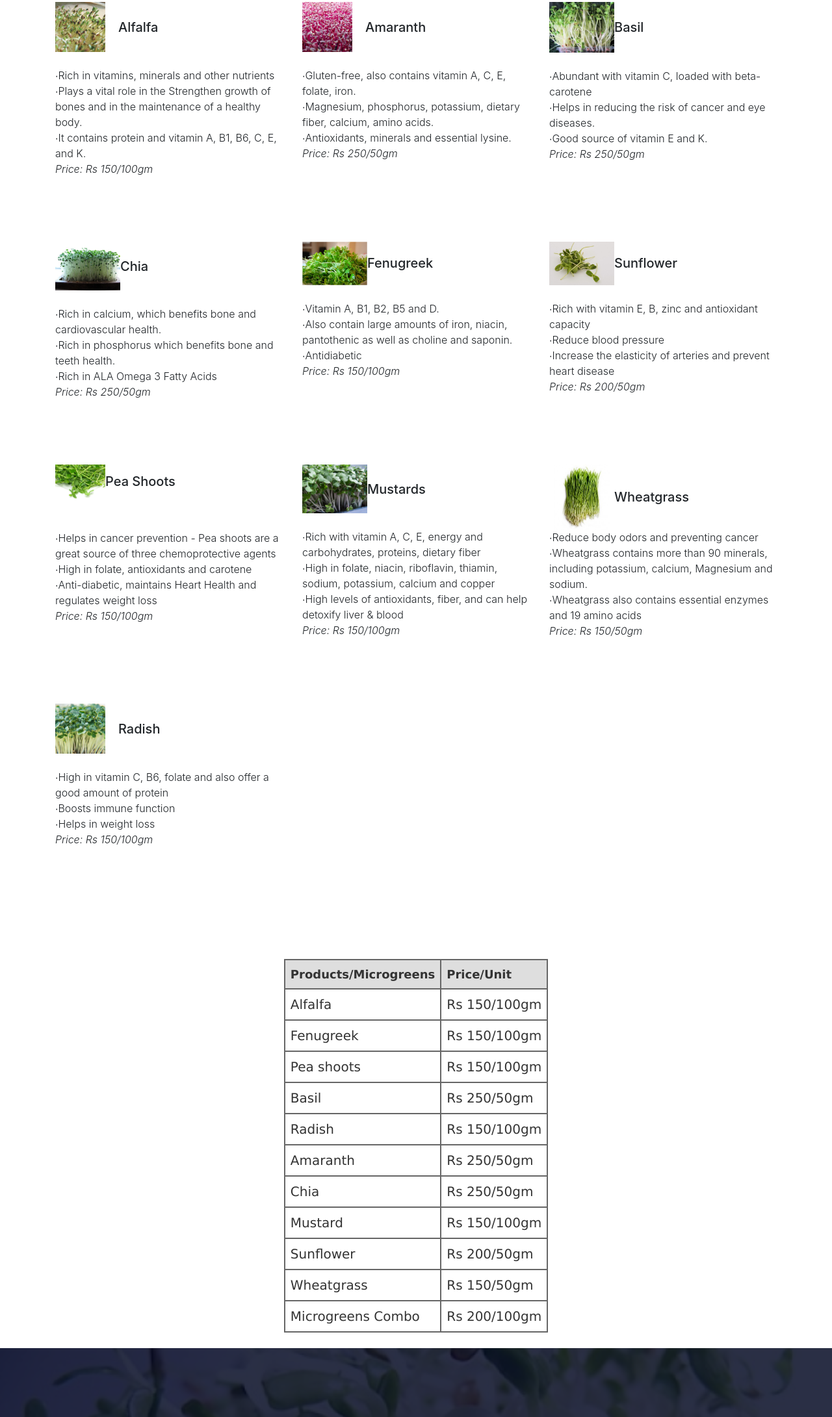
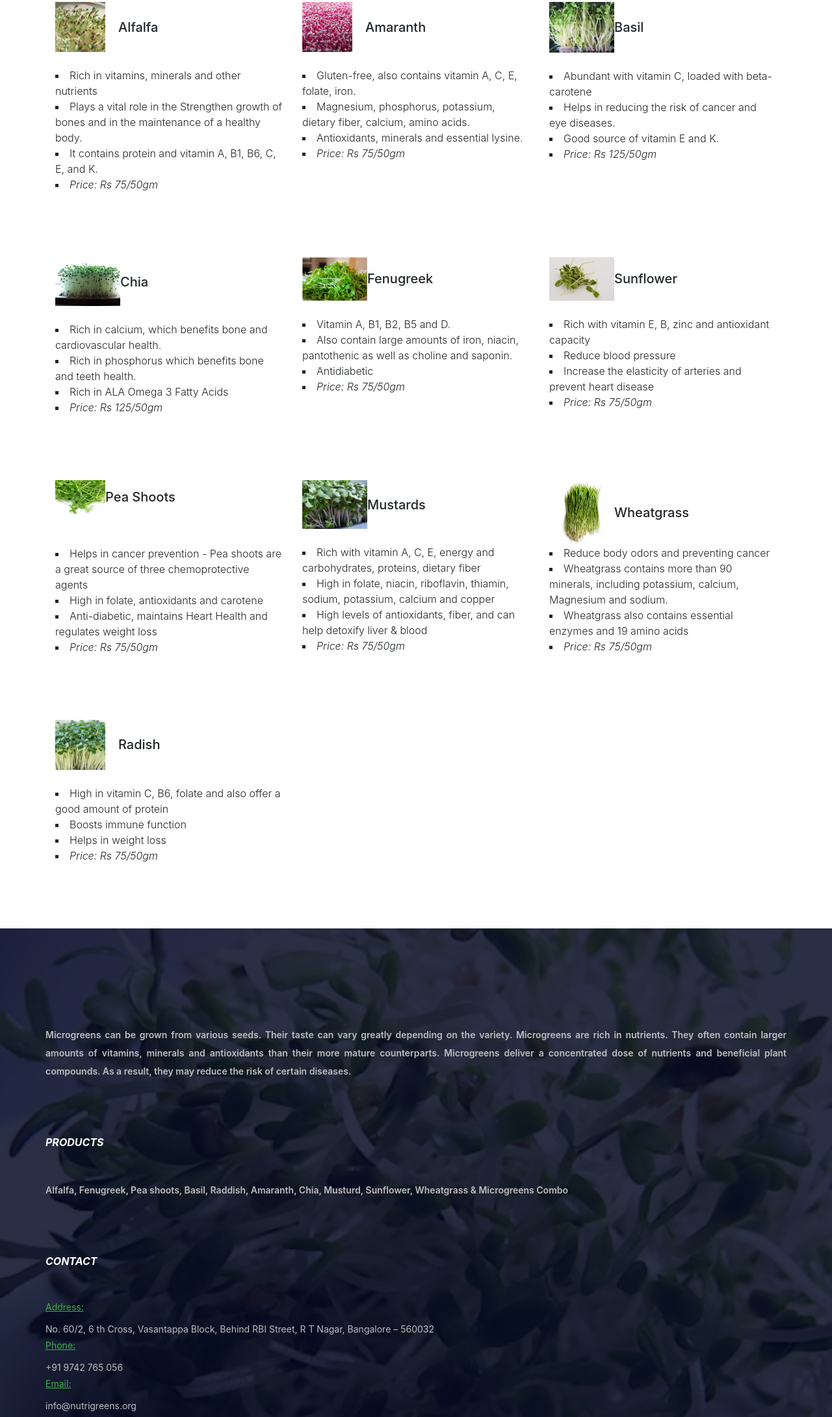
Before and after one commit to ManojAthreya/Orgolite, a plain HTML site: page services.html in a window 1280 px wide. Shown: the part 422-2603 px from the top of the page at 65% size. Drawn offline with nearby package versions, Linux system fonts and the light colour scheme.

Commit message:
Add files via upload

```diff
--- a/services.html
+++ b/services.html
@@ -6,6 +6,8 @@
     <meta name="description" content="">
     <meta http-equiv="X-UA-Compatible" content="IE=edge">
     <meta name="viewport" content="width=device-width, initial-scale=1, shrink-to-fit=no">
+    <link rel="stylesheet" href="https://cdnjs.cloudflare.com/ajax/libs/font-awesome/4.7.0/css/font-awesome.min.css">
+
     <!-- The above 4 meta tags *must* come first in the head; any other head content must come *after* these tags -->
 
     <!-- Title -->
@@ -123,16 +125,16 @@ ul li  {
                         </div>
                         <br/>
                         <ul class="font-weight-light">
-                                <li><span>&#8729;</span>Rich in vitamins, minerals and other nutrients
+                                <li>Rich in vitamins, minerals and other nutrients
                                 </li>
-                                <li><span>&#8729;</span>Plays a vital role in the
+                                <li>Plays a vital role in the
                                     Strengthen growth of bones and in the maintenance of a healthy body.
 
 
                                     </li>
-                                <li><span>&#8729;</span>It contains protein and vitamin A, B1, B6, C, E, and K.
+                                <li>It contains protein and vitamin A, B1, B6, C, E, and K.
                                 </li>
-                                <li><i>Price: Rs 150/100gm</i></li>
+                                <li><i>Price: Rs 75/50gm</i></li>
                             </ul>
                     </div>
                 </div>
@@ -148,14 +150,14 @@ ul li  {
                         </div>
                         <br/>
                         <ul class="font-weight-light">
-                                <li><span>&#8729;</span>Gluten-free, also contains vitamin A, C, E, folate, iron.
+                                <li>Gluten-free, also contains vitamin A, C, E, folate, iron.
                                 </li>
-                                <li><span>&#8729;</span>Magnesium, phosphorus, potassium, dietary fiber, calcium, amino acids.
+                                <li>Magnesium, phosphorus, potassium, dietary fiber, calcium, amino acids.
 
                                     </li>
-                                <li><span>&#8729;</span>Antioxidants, minerals and essential lysine.
+                                <li>Antioxidants, minerals and essential lysine.
                                 </li>
-                                <li><i>Price: Rs 250/50gm</i></li>
+                                <li><i>Price: Rs 75/50gm</i></li>
                             </ul>
                     </div>
                 </div>
@@ -172,13 +174,13 @@ ul li  {
                         </div>
                         <br/>
                         <ul class="font-weight-light">
-                                <li><span>&#8729;</span>Abundant with vitamin C, loaded with beta-carotene</li>
-                                <li><span>&#8729;</span>Helps in reducing the risk of cancer and eye diseases.
+                                <li>Abundant with vitamin C, loaded with beta-carotene</li>
+                                <li>Helps in reducing the risk of cancer and eye diseases.
 
                                     </li>
-                                <li><span>&#8729;</span>Good source of vitamin E and K.
+                                <li>Good source of vitamin E and K.
                                 </li>
-                                <li><i>Price: Rs 250/50gm</i></li>
+                                <li><i>Price: Rs 125/50gm</i></li>
                             </ul>
                     </div>
                 </div>
@@ -196,13 +198,13 @@ ul li  {
 
                         <br/>
                         <ul class="font-weight-light">
-                                <li><span>&#8729;</span>Rich in calcium, which benefits bone and cardiovascular health. </li>
-                                <li><span>&#8729;</span>Rich in phosphorus which benefits bone and teeth health.
+                                <li>Rich in calcium, which benefits bone and cardiovascular health. </li>
+                                <li>Rich in phosphorus which benefits bone and teeth health.
 
                                     </li>
-                                <li><span>&#8729;</span>Rich in ALA Omega 3 Fatty Acids
+                                <li>Rich in ALA Omega 3 Fatty Acids
                                 </li>
-                                <li><i>Price: Rs 250/50gm</i></li>
+                                <li><i>Price: Rs 125/50gm</i></li>
                             </ul>
                     </div>
                 </div>
@@ -220,12 +222,12 @@ ul li  {
                         <br/>
 
                         <ul class="font-weight-light">
-                            <li><span>&#8729;</span>Vitamin A, B1, B2, B5 and D.   </li>
-                            <li><span>&#8729;</span>Also contain large amounts of iron, niacin, pantothenic as well as choline and saponin.
+                            <li>Vitamin A, B1, B2, B5 and D.   </li>
+                            <li>Also contain large amounts of iron, niacin, pantothenic as well as choline and saponin.
                                 </li>
-                            <li><span>&#8729;</span>Antidiabetic
+                            <li>Antidiabetic
                             </li>
-                            <li><i>Price: Rs 150/100gm</i></li>
+                            <li><i>Price: Rs 75/50gm</i></li>
                         </ul>
                     </div>
                 </div>
@@ -241,10 +243,10 @@ ul li  {
                         </div class="text-justify">
                         <br/>
                         <ul class="font-weight-light">
-                            <li><span>&#8729;</span>Rich with vitamin E, B, zinc and antioxidant capacity  </li>
-                            <li><span>&#8729;</span>Reduce blood pressure </li>
-                            <li><span>&#8729;</span>Increase the elasticity of arteries and prevent heart disease</li>
-                            <li><i>Price: Rs 200/50gm</i></li>
+                            <li>Rich with vitamin E, B, zinc and antioxidant capacity  </li>
+                            <li>Reduce blood pressure </li>
+                            <li>Increase the elasticity of arteries and prevent heart disease</li>
+                            <li><i>Price: Rs 75/50gm</i></li>
                         </ul>
 
 
@@ -273,10 +275,10 @@ ul li  {
                         <br/>
 
                         <ul class="font-weight-light">
-                            <li><span>&#8729;</span>Helps in cancer prevention - Pea shoots are a great source of three chemoprotective agents  </li>
-                            <li><span>&#8729;</span>High in folate, antioxidants and carotene</li>
-                            <li><span>&#8729;</span>Anti-diabetic, maintains Heart Health and regulates weight loss</li>
-                            <li><i>Price: Rs 150/100gm</i></li>
+                            <li>Helps in cancer prevention - Pea shoots are a great source of three chemoprotective agents  </li>
+                            <li>High in folate, antioxidants and carotene</li>
+                            <li>Anti-diabetic, maintains Heart Health and regulates weight loss</li>
+                            <li><i>Price: Rs 75/50gm</i></li>
                         </ul>
 
 
@@ -296,10 +298,10 @@ ul li  {
                         </div class="text-justify">
                         <br/>
                         <ul class="font-weight-light">
-                            <li><span>&#8729;</span>Rich with vitamin A, C, E, energy and carbohydrates, proteins, dietary fiber  </li>
-                            <li><span>&#8729;</span>High in folate, niacin, riboflavin, thiamin, sodium, potassium, calcium and copper</li>
-                            <li><span>&#8729;</span>High levels of antioxidants, fiber, and can help detoxify liver & blood</li>
-                            <li><i>Price: Rs 150/100gm</i></li>
+                            <li>Rich with vitamin A, C, E, energy and carbohydrates, proteins, dietary fiber  </li>
+                            <li>High in folate, niacin, riboflavin, thiamin, sodium, potassium, calcium and copper</li>
+                            <li>High levels of antioxidants, fiber, and can help detoxify liver & blood</li>
+                            <li><i>Price: Rs 75/50gm</i></li>
                         </ul>
 
 
@@ -318,10 +320,10 @@ ul li  {
                         </div class="text-justify">
 
                         <ul class="font-weight-light">
-                            <li><span>&#8729;</span>Reduce body odors and preventing cancer </li>
-                            <li><span>&#8729;</span>Wheatgrass contains more than 90 minerals, including potassium, calcium, Magnesium and sodium.</li>
-                            <li><span>&#8729;</span>Wheatgrass also contains essential enzymes and 19 amino acids</li>
-                            <li><i>Price: Rs 150/50gm</i></li>
+                            <li>Reduce body odors and preventing cancer </li>
+                            <li>Wheatgrass contains more than 90 minerals, including potassium, calcium, Magnesium and sodium.</li>
+                            <li>Wheatgrass also contains essential enzymes and 19 amino acids</li>
+                            <li><i>Price: Rs 75/50gm</i></li>
                         </ul>
 
 
@@ -342,10 +344,10 @@ ul li  {
                         <br/>
 
                             <ul class="font-weight-light">
-                                <li><span>&#8729;</span>High in vitamin C, B6, folate and also offer a good amount of protein </li>
-                                <li><span>&#8729;</span>Boosts immune function</li>
-                                <li><span>&#8729;</span>Helps in weight loss</li>
-                                <li><i>Price: Rs 150/100gm</i></li>
+                                <li>High in vitamin C, B6, folate and also offer a good amount of protein </li>
+                                <li>Boosts immune function</li>
+                                <li>Helps in weight loss</li>
+                                <li><i>Price: Rs 75/50gm</i></li>
                             </ul>
 
 
@@ -355,63 +357,6 @@ ul li  {
         </div>
     </div>
     <!-- ##### Service Area End ##### -->
-    <center>
-        <table class="gridtable">
-            <tr>
-                <th>Products/Microgreens</th>
-                <th>Price/Unit</th>
-            </tr>
-            <tr>
-                <td>Alfalfa</td>
-                <td>Rs 150/100gm</td>
-            </tr>
-
-            <tr>
-                    <td>Fenugreek</td>
-                    <td>Rs 150/100gm</td>
-                </tr>
-
-            <tr>
-                    <td>Pea shoots</td>
-                    <td>Rs 150/100gm</td>
-             </tr>
-
-             <tr>
-                    <td>Basil</td>
-                    <td>Rs 250/50gm</td>
-                </tr>
-                <tr>
-                        <td>Radish</td>
-                        <td>Rs 150/100gm</td>
-                    </tr>
-                    <tr>
-                            <td>Amaranth</td>
-                            <td>Rs 250/50gm</td>
-                        </tr>
-                        <tr>
-                                <td>Chia</td>
-                                <td>Rs 250/50gm</td>
-                            </tr>
-                            <tr>
-                                    <td>Mustard</td>
-                                    <td>Rs 150/100gm</td>
-                                </tr>
-                                <tr>
-                                        <td>Sunflower</td>
-                                        <td>Rs 200/50gm</td>
-                                    </tr>
-                                    <tr>
-                                            <td>Wheatgrass</td>
-                                            <td>Rs 150/50gm</td>
-                                        </tr>
-                                        <tr>
-                                                <td>Microgreens Combo</td>
-                                                <td>Rs 200/100gm</td>
-                                            </tr>
-                                            <br><br><br>
-        </table>
-        <br/>
-    </center>
 
    <!-- ##### Footer Area Start ##### -->
    <footer class="footer-area section-padding-100-0 bg-img bg-overlay" style="background-image: url(img/bg-img/bg11.jpg);">
@@ -521,7 +466,7 @@ ul li  {
     <!-- Active js -->
     <script src="js/active.js"></script>
     <!-- Live Chat Code :: Start of Tawk.to Script -->
-    <script>
+    <!-- <script>
         var Tawk_API = Tawk_API || {},
             Tawk_LoadStart = new Date();
         (function() {
@@ -533,7 +478,7 @@ ul li  {
             s1.setAttribute('crossorigin', '*');
             s0.parentNode.insertBefore(s1, s0);
         })();
-    </script>
+    </script> -->
     <!-- End of Tawk.to Script -->
 </body>
 
--- a/style.css
+++ b/style.css
@@ -109,7 +109,7 @@ ol {
   margin: 0; }
   ul li,
   ol li {
-    list-style: none; }
+    list-style: square; }
 
 img {
   height: auto;
@@ -218,7 +218,6 @@ img {
     margin-bottom:10 px;
     background: -webkit-linear-gradient(to right, #b3e258, #39b143);
     background: linear-gradient(to right, #b3e258, #39b143);
-    -webkit-background-clip: text;
     -webkit-text-fill-color: transparent; }
   .section-heading h2 {
     font-size: 36px;
@@ -267,7 +266,7 @@ img {
 /* :: 3.6.0 Miscellaneous */
 .bg-img {
   background-position: center center;
-  background-size: cover;
+  background-size: 100% 100%;
   background-repeat: no-repeat; }
 
 .bg-white {
@@ -511,7 +510,7 @@ img {
       .hero-slides .single-hero-slide {
         height: 600px; } }
     .hero-slides .single-hero-slide h2 {
-      font-size: 100px;
+      font-size: 60px;
       color: #ffffff;
       margin-bottom: 0;
       font-weight: 400; }
@@ -982,7 +981,6 @@ img {
         text-transform: uppercase;
         background: -webkit-linear-gradient(to right, #b3e258, #39b143);
         background: linear-gradient(to right, #b3e258, #39b143);
-        -webkit-background-clip: text;
         -webkit-text-fill-color: transparent; }
         .breadcumb-area .bradcumbContent .breadcrumb .breadcrumb-item a {
           font-size: 11px;
@@ -991,7 +989,6 @@ img {
           text-transform: uppercase;
           background: -webkit-linear-gradient(to right, #b3e258, #39b143);
           background: linear-gradient(to right, #b3e258, #39b143);
-          -webkit-background-clip: text;
           -webkit-text-fill-color: transparent; }
     .breadcumb-area .bradcumbContent h2 {
       font-size: 30px;
```
Also changed, not shown: about-us.html (+4 -2 lines), contact.html (+7 -27 lines), css/owl.carousel.min.css (+1 -1 lines), index.html (+6 -33 lines).
